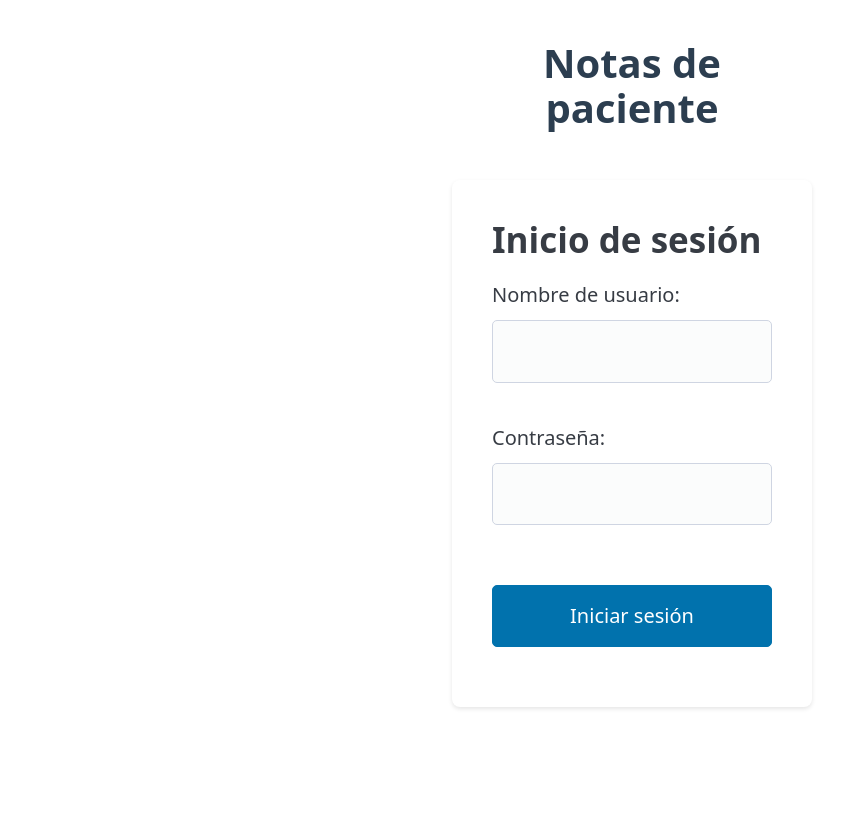
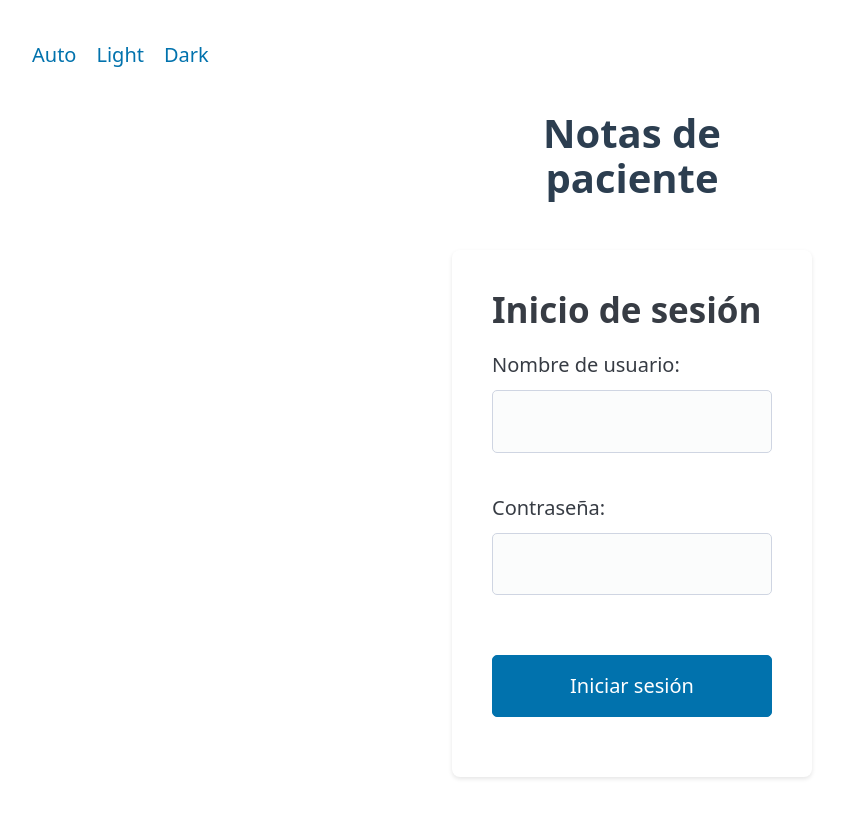
Before and after one commit to JuanPuyo1/EMR_RVDjango, a Django app: page /accounts/login/ in a window 1280 px wide. Shown: the whole page, without its empty margins (8-850 px from the left). Before the commit the page ends 709 px from the top, so only its background shows below. Run offline with Django 5.2, Linux system fonts and the light colour scheme; some libraries are stand-ins or nearby versions.

Commit message:
adding the light dark mode and also modifying the static configuration previous launching in production

```diff
--- a/EMR_RV/settings.py
+++ b/EMR_RV/settings.py
@@ -119,6 +119,7 @@ USE_TZ = True
 # Static files (CSS, JavaScript, Images)
 # https://docs.djangoproject.com/en/5.1/howto/static-files/
 
+STATIC_ROOT = BASE_DIR / 'staticfiles'
 STATIC_URL = 'static/'
 
 STATIC_URL = '/static/'
--- a/accounts/templates/accounts/login.html
+++ b/accounts/templates/accounts/login.html
@@ -3,59 +3,7 @@
 
 
 {% block custom_css %}
-<style>
-    .login-container {
-        display: flex;
-        flex-direction: column;
-        align-items: center;
-        justify-content: center;
-        min-height: 80vh;
-        padding: 20px;
-        max-width: 400px;
-        margin: 0 auto;
-    }
-
-    .login-title {
-        text-align: center;
-        margin-bottom: 2rem;
-        color: #333;
-    }
-
-    .login-form {
-        width: 100%;
-        background: white;
-        padding: 2rem;
-        border-radius: 8px;
-        box-shadow: 0 2px 4px rgba(0, 0, 0, 0.1);
-    }
-
-    .login-form button {
-        width: 100%;
-        margin-top: 1rem;
-    }
-    .login-form label {
-        display: block;
-        margin-bottom: 0.5rem;
-    }
-
-    .login-form input {
-        width: 100%;
-        margin-bottom: 1rem;
-    }
-
-    .system-title {
-        font-size: 2rem;
-        font-weight: bold;
-        margin-bottom: 0.5rem;
-        color: #2c3e50;
-    }
-
-    .system-subtitle {
-        font-size: 1.2rem;
-        color: #7f8c8d;
-        margin-bottom: 2rem;
-    }
-</style>
+<link rel="stylesheet" href="{% static 'accounts/style.css' %}">
 {% endblock custom_css %}
 
 {% block content %}
--- a/emr/forms.py
+++ b/emr/forms.py
@@ -136,7 +136,7 @@ class TherapyMedicalRecordForm(forms.ModelForm):
             'record_observation': 'Agregue observaciones adicionales o escriba su nombre(firma)',
         }
         widgets = {
-            'diagnosis': forms.Select(attrs={'class': 'form-control'}),
+            'diagnosis': forms.Textarea(attrs={'class': 'form-control'}),
             'therapy': forms.Select(attrs={'class': 'form-control'}),
             'record_date': forms.DateTimeInput(attrs={"type": "datetime-local", "class": "form-control"},
                 format="%Y-%m-%dT%H:%M",),
--- a/emr/models.py
+++ b/emr/models.py
@@ -65,6 +65,9 @@ class Medication(models.Model):
     referer = models.ForeignKey(User, on_delete=models.DO_NOTHING, null=True, blank=True)
     med_observation = models.TextField()
 
+    def __str__(self):
+        return self.med_name + " " + self.med_presentation + " " + self.med_quantity
+
 class ArterialPressure(models.Model):
     patient = models.ForeignKey(Patient, on_delete=models.DO_NOTHING)
     arterial_pressure = models.CharField(max_length=100)
@@ -81,6 +84,8 @@ class MedicationControl(models.Model):
     control_location = models.CharField(max_length=100)
     control_observation = models.TextField()
 
+    def __str__(self):
+        return self.med.med_name + " " + self.control_date.strftime('%d/%m/%Y')
 
 class FoodIngestion(models.Model):
     patient = models.ForeignKey(Patient, on_delete=models.DO_NOTHING)
--- a/emr/templates/emr/arterial_pressure_list.html
+++ b/emr/templates/emr/arterial_pressure_list.html
@@ -27,6 +27,7 @@
                 <th>Saturación de Oxígeno</th>
                 <th>Temperatura</th>
                 <th>Observaciones</th>
+                <th>Acciones</th>
             </tr>
         </thead>
         <tbody>
@@ -38,6 +39,10 @@
                     <td>{{ arterial_pressure.saturation }}</td>
                     <td>{{ arterial_pressure.temperature }}</td>
                     <td>{{ arterial_pressure.observation }}</td>
+                    <td>
+                        <a href="{% url 'emr:arterial_pressure_update' arterial_pressure.id %}">Editar</a>
+                        <a href="{% url 'emr:arterial_pressure_delete' arterial_pressure.id %}">Eliminar</a>
+                    </td>
                 </tr>
             {% endfor %}
         </tbody>
--- a/emr/templates/emr/food_ingestion_list.html
+++ b/emr/templates/emr/food_ingestion_list.html
@@ -48,6 +48,7 @@
                     <th>Ingeridos</th>
                     <th>Eliminados</th>
                     <th>Observación</th>
+                    <th>Acciones</th>
                 </tr>
             </thead>
             <tbody>
@@ -57,6 +58,10 @@
                     <td>{{ record.food_ingestion }}</td>
                     <td>{{ record.food_eliminated }}</td>
                     <td>{{ record.food_observation }}</td>
+                    <td>
+                        <a href="{% url 'emr:food_ingestion_update' record.id %}">Editar</a>
+                        <a href="{% url 'emr:food_ingestion_delete' record.id %}">Eliminar</a>
+                    </td>
                 </tr>
                 {% endfor %}
             </tbody>
--- a/emr/templates/emr/index.html
+++ b/emr/templates/emr/index.html
@@ -16,6 +16,7 @@
 <h1>MENU PRINCIPAL</h1>
 
 <h4>Por favor, seleccione un paciente</h4>
+
 
 <form id="patient-form" method="POST">
     {% csrf_token %}
--- /dev/null
+++ b/static/minimal-time-switcher.js
@@ -0,0 +1,79 @@
+/*!
+ * Minimal theme switcher
+ *
+ * Pico.css - https://picocss.com
+ * Copyright 2019-2024 - Licensed under MIT
+ */
+
+const themeSwitcher = {
+    // Config
+    _scheme: "auto",
+    menuTarget: "details.dropdown",
+    buttonsTarget: "a[data-theme-switcher]",
+    buttonAttribute: "data-theme-switcher",
+    rootAttribute: "data-theme",
+    localStorageKey: "picoPreferredColorScheme",
+
+    // Init
+    init() {
+      this.scheme = this.schemeFromLocalStorage;
+      this.initSwitchers();
+    },
+
+    // Get color scheme from local storage
+    get schemeFromLocalStorage() {
+      return window.localStorage?.getItem(this.localStorageKey) ?? this._scheme;
+    },
+
+    // Preferred color scheme
+    get preferredColorScheme() {
+      return window.matchMedia("(prefers-color-scheme: dark)").matches ? "dark" : "light";
+    },
+
+    // Init switchers
+    initSwitchers() {
+      const buttons = document.querySelectorAll(this.buttonsTarget);
+      buttons.forEach((button) => {
+        button.addEventListener(
+          "click",
+          (event) => {
+            event.preventDefault();
+            // Set scheme
+            this.scheme = button.getAttribute(this.buttonAttribute);
+            // Close dropdown
+            document.querySelector(this.menuTarget)?.removeAttribute("open");
+          },
+          false
+        );
+      });
+    },
+
+    // Set scheme
+    set scheme(scheme) {
+      if (scheme == "auto") {
+        this._scheme = this.preferredColorScheme;
+      } else if (scheme == "dark" || scheme == "light") {
+        this._scheme = scheme;
+      }
+      this.applyScheme();
+      this.schemeToLocalStorage();
+    },
+
+    // Get scheme
+    get scheme() {
+      return this._scheme;
+    },
+
+    // Apply scheme
+    applyScheme() {
+      document.querySelector("html")?.setAttribute(this.rootAttribute, this.scheme);
+    },
+
+    // Store scheme to local storage
+    schemeToLocalStorage() {
+      window.localStorage?.setItem(this.localStorageKey, this.scheme);
+    },
+  };
+
+  // Init
+  themeSwitcher.init();
--- a/templates/base.html
+++ b/templates/base.html
@@ -10,20 +10,7 @@
     rel="stylesheet"
     href="https://cdn.jsdelivr.net/npm/@picocss/pico@2/css/pico.min.css"
     >
-    <style>
-      :root {
-          --background-color: white !important;
-      }
 
-      body {
-          background-color: white !important;
-      }
-
-      details.dropdown > ul {
-          background-color: white !important;
-      }
-
-  </style>
     {% block custom_css %}
     {% endblock custom_css %}
 </head>
@@ -75,20 +62,30 @@
       {% if messages %}
       <div class="messages">
           {% for message in messages %}
-          <div class="alert alert-{{ message.tags }}">
+          <div class="error-message" style="color: red;">
               {{ message }}
           </div>
           {% endfor %}
       </div>
         {% endif %}
 
+        <nav>
+          <ul>
+            <li><a href="#" data-theme-switcher="auto">Auto</a></li>
+            <li><a href="#" data-theme-switcher="light">Light</a></li>
+            <li><a href="#" data-theme-switcher="dark">Dark</a></li>
+          </ul>
+        </nav>
+
         {% block breadcrumb %}
         {% endblock breadcrumb %}
+
         {% block content %}
 
         {% endblock content %}
     </main>
 </body>
+<script src="{% static 'minimal-time-switcher.js' %}"></script>
 {% block extra_scripts %}
 {% endblock extra_scripts %}
 </html>
```
Also changed, not shown: accounts/static/accounts/style.css (+51 -0 lines), db.sqlite3.
